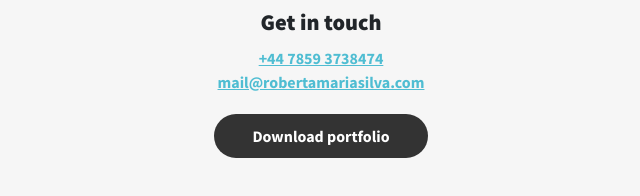
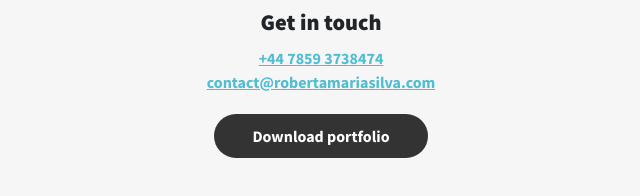
Before and after one commit to robertamariasilva/portfolio-july2021, a plain HTML site: page index.html in a window 1280 px wide. Shown: the part 840-1036 px from the top of the page, 319-959 px from the left. Drawn offline with Linux system fonts and the light colour scheme.

Commit message:
Updated email address

```diff
--- a/index.html
+++ b/index.html
@@ -109,7 +109,7 @@
             </a>
 
             <a class="col-12" href="mailto:mail@robertamariasilva.com">
-                mail@robertamariasilva.com
+                contact@robertamariasilva.com
             </a>
 
             <a href="portfolio.pdf" class="btn-primary col-8 col-md-3 col-lg-2">
```
